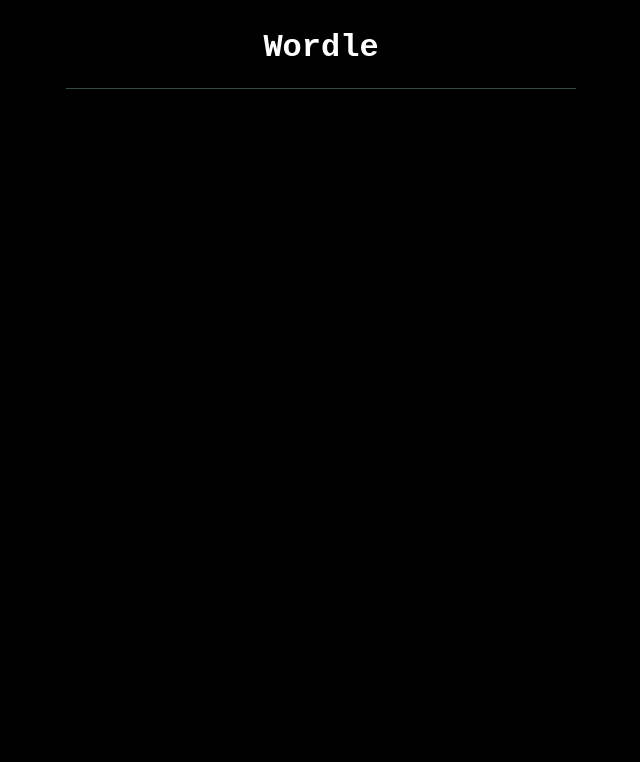
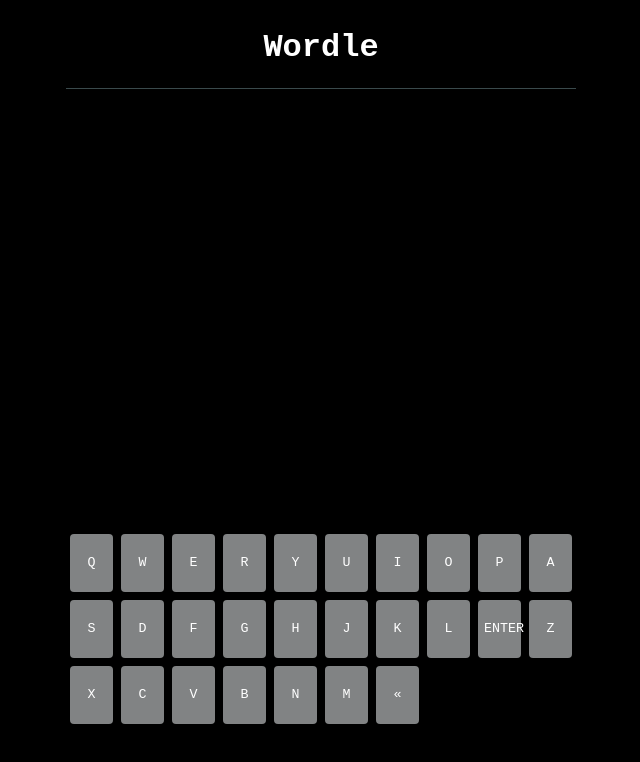
Before and after one commit to KeithMurph/Wordle, a plain HTML site: page index.html in a window 1280 px wide. Shown: the whole page, without its empty margins (319-959 px from the left). Drawn offline with Linux system fonts and the light colour scheme.

Commit message:
Keyboard added

```diff
--- a/app.js
+++ b/app.js
@@ -0,0 +1,47 @@
+const titleDisplay = document.querySelector('.titleContainer');
+const keyboard = document.querySelector('.keyContainer');
+
+const keys = [
+    'Q',
+    'W',
+    'E',
+    'R',
+    'Y',
+    'U',
+    'I',
+    'O',
+    'P',
+    'A',
+    'S',
+    'D',
+    'F',
+    'G',
+    'H',
+    'J',
+    'K',
+    'L',
+    'ENTER',
+    'Z',
+    'X',
+    'C',
+    'V',
+    'B',
+    'N',
+    'M',
+    '«',
+
+
+
+]
+const handleClick = () => {
+    console.log('clicked')
+}
+
+
+keys.forEach(key => {
+    const buttonElement = document.createElement('button')
+    buttonElement.textContent = key
+    buttonElement.setAttribute('id', key)
+    buttonElement.addEventListener('click', handleClick)
+    keyboard.append(buttonElement)
+})
--- a/styles.css
+++ b/styles.css
@@ -26,3 +26,28 @@
     width: 510px;
     border-bottom: solid 1px #3a4a4c;
 }
+
+/* game tiles */
+
+.tileContainer {
+    width: 330px ;
+    margin-bottom: 30px;
+}
+
+
+/* keyboard  */
+
+.keyContainer {
+    width: 510px;
+    display: flex;
+    flex-wrap: wrap;
+}
+
+.keyContainer button {
+    width: 43px;
+    height: 58px;
+    border-radius: 4px;
+    border: none;
+    background-color: #818384;
+    margin: 4px;
+}
```
Also changed, not shown: index.html (+1 -1 lines).
